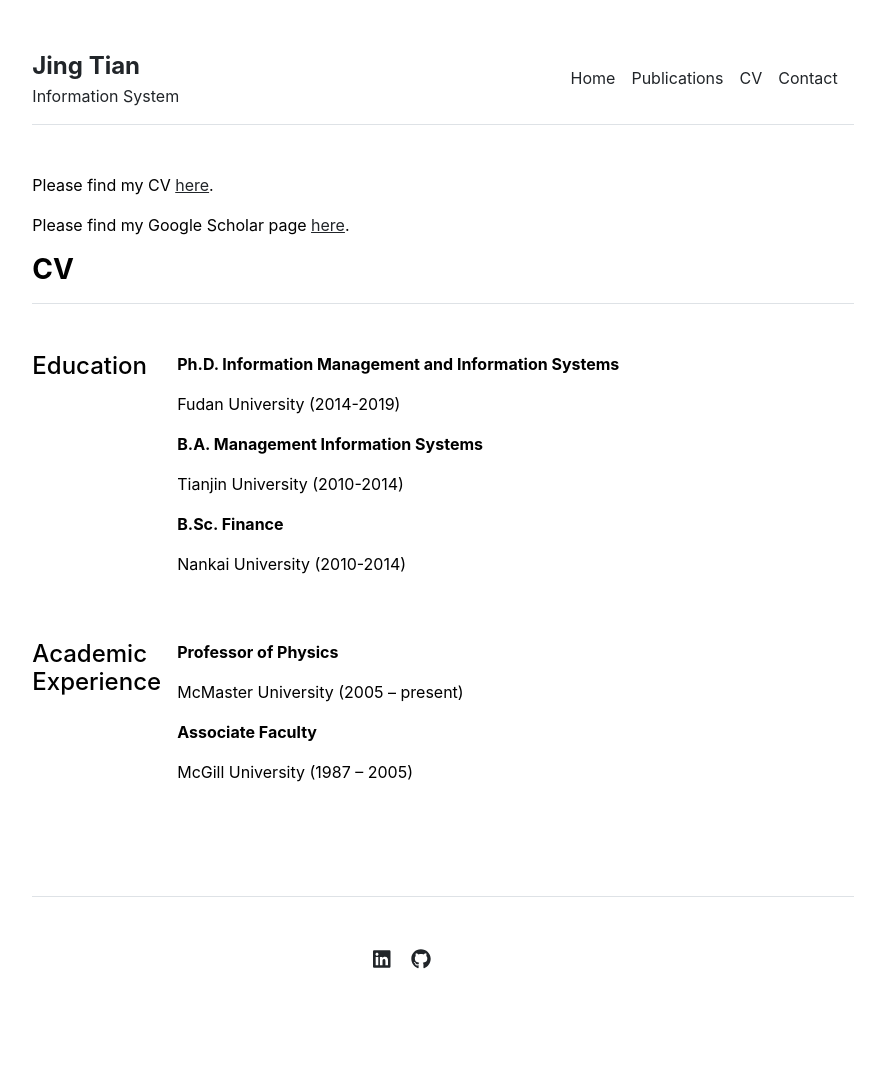
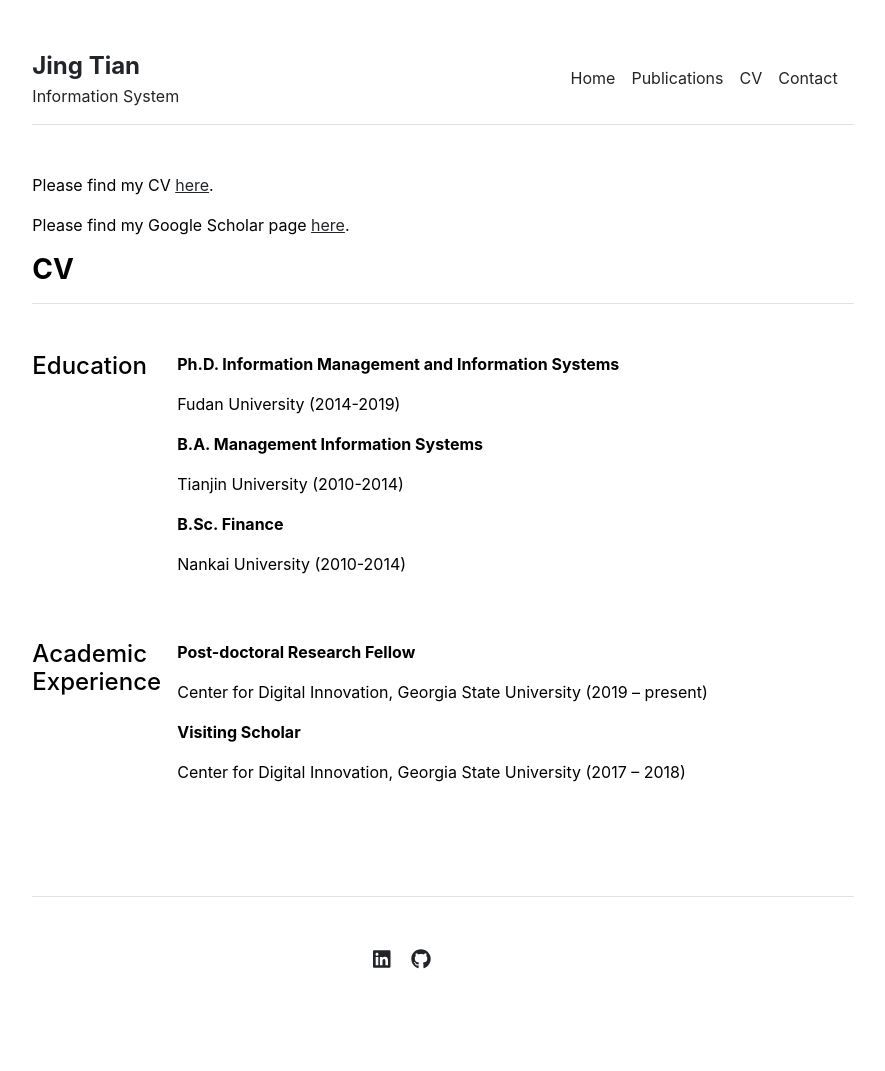
Before and after one commit to jingtianIS/jingtianIS.github.io, a Jekyll site: the page built from cv.md, in a window 1280 px wide. Shown: the whole page, without its empty margins (197-1082 px from the left). Built offline with Jekyll 4.4.1, drawn with Linux system fonts in a browser that asks for light colours.

Commit message:
Update academic-experience.yml

```diff
--- a/_data/cv/academic-experience.yml
+++ b/_data/cv/academic-experience.yml
@@ -1,5 +1,5 @@
-- title: 'Professor of Physics'
-  description: 'McMaster University (2005 – present)'
+- title: 'Post-doctoral Research Fellow'
+  description: 'Center for Digital Innovation, Georgia State University (2019 – present)'
 
-- title: 'Associate Faculty'
-  description: 'McGill University (1987 – 2005)'
+- title: 'Visiting Scholar'
+  description: 'Center for Digital Innovation, Georgia State University (2017 – 2018)'
```
